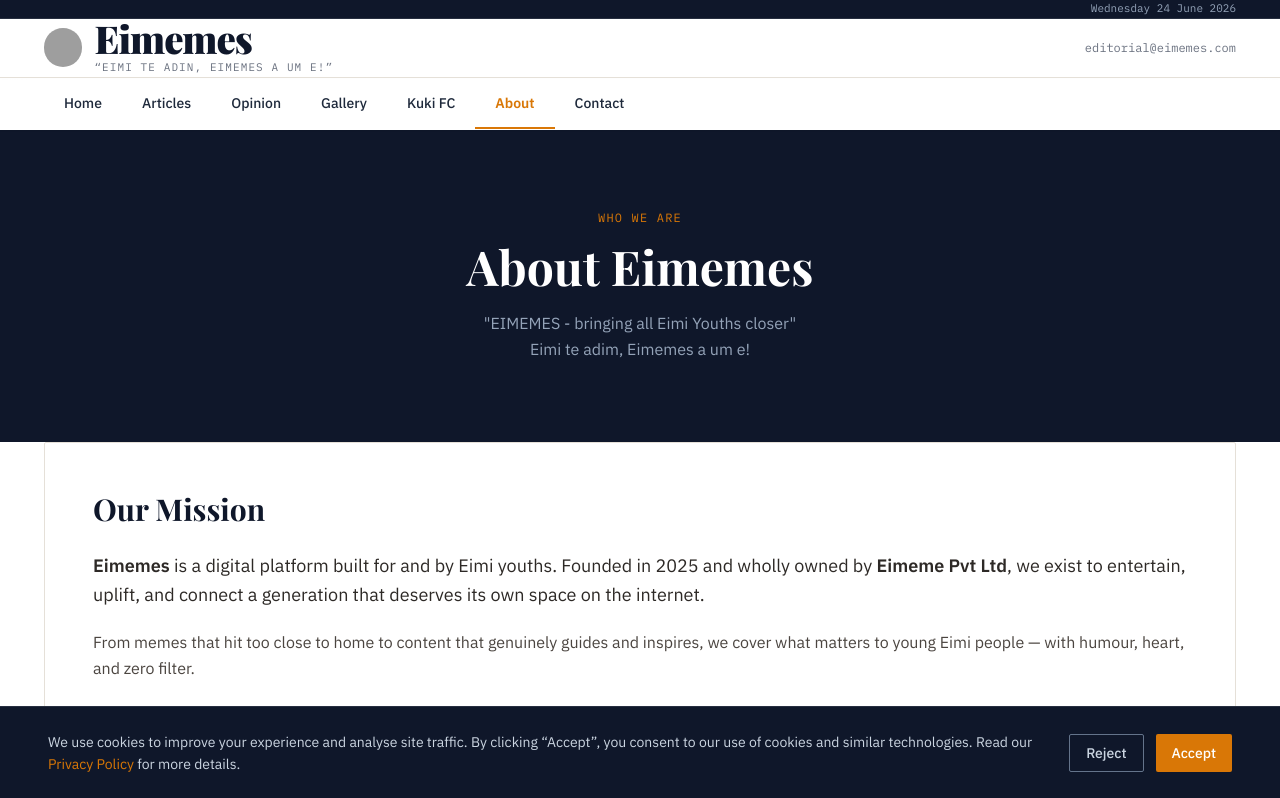
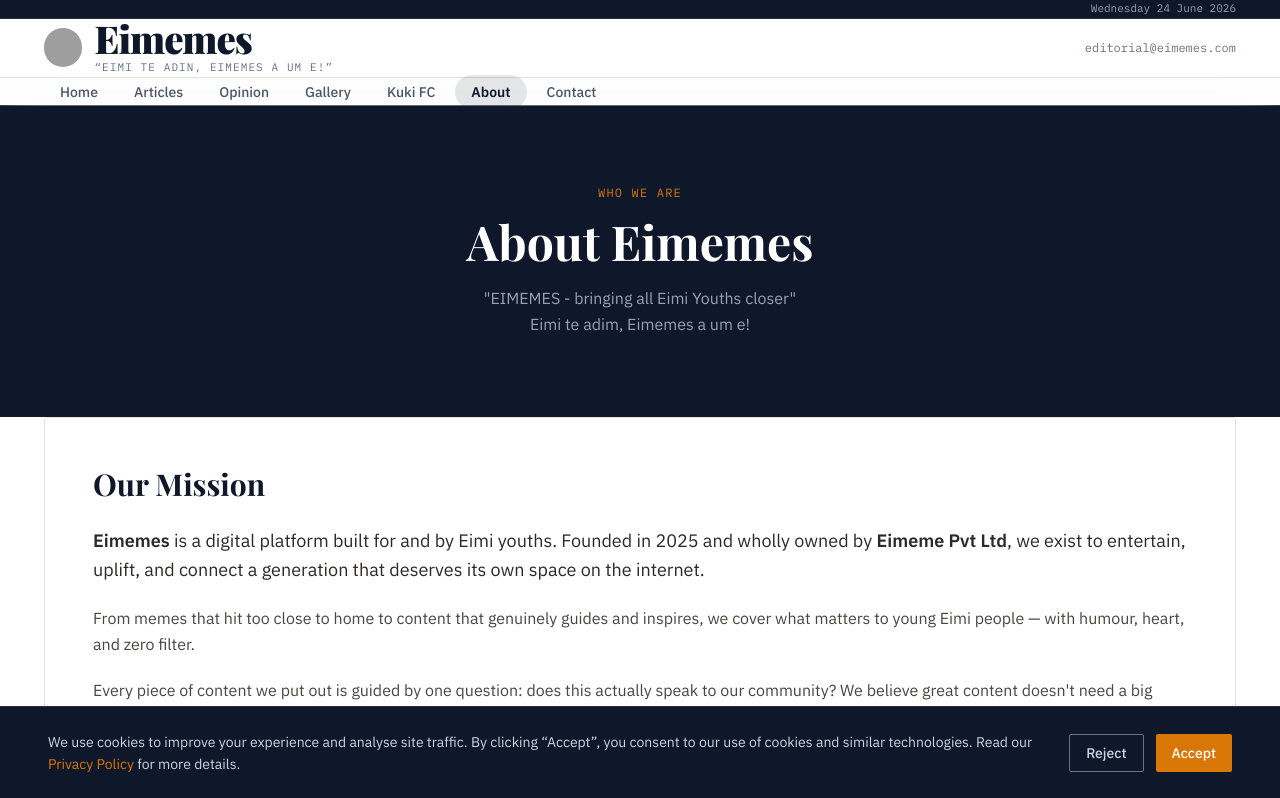
Before and after one commit to michaelkilong/Eimemes, a Next.js app: page /about in a window 1280 px wide. Shown: the top 798 px of the page. Built offline with nearby package versions, Linux system fonts and the light colour scheme; grey boxes are pictures that could not be loaded; a web font is replaced by a local one.

Commit message:
Update Header.tsx

```diff
--- a/components/layout/Header.tsx
+++ b/components/layout/Header.tsx
@@ -7,7 +7,7 @@ import { Menu, X } from 'lucide-react';
 
 const navLinks = [
   { href: '/',          label: 'Home' },
-  { href: '/articles',  label: 'Articles' },   // NEW
+  { href: '/articles',  label: 'Articles' },
   { href: '/blogs',     label: 'Opinion' },
   { href: '/gallery',   label: 'Gallery' },
   { href: '/kuki-fc',   label: 'Kuki FC' },
@@ -39,9 +39,7 @@ export default function Header() {
       {/* Logo + hamburger row — with shadow and circular logo */}
       <div className="border-b border-[#e5e0d8] shadow-sm">
         <div className="container flex items-center justify-between py-5">
-          {/* Branding: circular logo + Eimemes text */}
           <Link href="/" className="group flex items-center gap-3">
-            {/* Circular logo, same height as heading */}
             <img
               src="https://i.ibb.co/PzfH7bDM/C5717-A91-2593-4374-961-E-76-E18-F1322-DD.jpg"
               alt="Eimemes Logo"
@@ -64,8 +62,6 @@ export default function Header() {
             >
               editorial@eimemes.com
             </a>
-
-            {/* Hamburger – visible only on mobile, placed here */}
             <button
               className="md:hidden p-2 rounded text-[#1e293b] hover:bg-[#f0ece4] transition-colors"
               onClick={() => setMobileOpen(!mobileOpen)}
@@ -77,20 +73,20 @@ export default function Header() {
         </div>
       </div>
 
-      {/* Desktop navigation – glassmorphism effect */}
-      <nav className="hidden md:block sticky top-0 z-50 backdrop-blur-md bg-white/70 border-t border-b border-white/20 shadow-sm">
-        <div className="container flex items-center">
-          <ul className="flex">
+      {/* Desktop navigation – glassmorphism, pill active style */}
+      <nav className="hidden md:block sticky top-0 z-50 backdrop-blur-xl bg-white/50 border-t border-b border-white/30 shadow-sm">
+        <div className="container flex items-center py-2">
+          <ul className="flex gap-1">
             {navLinks.map(({ href, label }) => {
               const active = href === '/' ? pathname === '/' : pathname.startsWith(href);
               return (
                 <li key={href}>
                   <Link
                     href={href}
-                    className={`block px-5 py-3.5 text-sm font-medium border-b-2 transition-all duration-150 ${
+                    className={`px-4 py-2 text-sm font-medium rounded-full transition-all duration-200 ${
                       active
-                        ? 'border-[#d97706] text-[#d97706] font-semibold'
-                        : 'border-transparent text-[#1e293b] hover:text-[#d97706] hover:border-[#d97706]'
+                        ? 'bg-[#0f172a]/10 text-[#0f172a] font-semibold'
+                        : 'text-[#4b5563] hover:text-[#0f172a] hover:bg-[#0f172a]/5'
                     }`}
                   >
                     {label}
@@ -102,22 +98,26 @@ export default function Header() {
         </div>
       </nav>
 
-      {/* Mobile menu – glassmorphism dropdown */}
+      {/* Mobile menu – true glassmorphism dropdown with pill active */}
       {mobileOpen && (
-        <div className="md:hidden absolute top-full left-0 right-0 z-40 backdrop-blur-md bg-white/90 border-b border-white/20 shadow-lg">
+        <div className="md:hidden absolute top-full left-0 right-0 z-40 backdrop-blur-xl bg-white/60 border-b border-white/30 shadow-2xl rounded-b-lg mx-2 overflow-hidden">
+          <div className="p-2 space-y-1">
             {navLinks.map(({ href, label }) => (
               <Link
                 key={href}
                 href={href}
                 onClick={() => setMobileOpen(false)}
-              className={`block px-6 py-3 text-sm font-medium border-b border-[#f0ece4] ${
-                pathname.startsWith(href) ? 'text-[#d97706] bg-[#fef9e6]' : 'text-[#1e293b]'
+                className={`block px-4 py-2 text-sm font-medium rounded-full transition-colors ${
+                  pathname.startsWith(href)
+                    ? 'bg-[#0f172a]/10 text-[#0f172a] font-semibold'
+                    : 'text-[#4b5563] hover:text-[#0f172a] hover:bg-[#0f172a]/5'
                 }`}
               >
                 {label}
               </Link>
             ))}
           </div>
+        </div>
       )}
     </header>
   );
```
Lines whose indentation alone changed are shown as unchanged.
